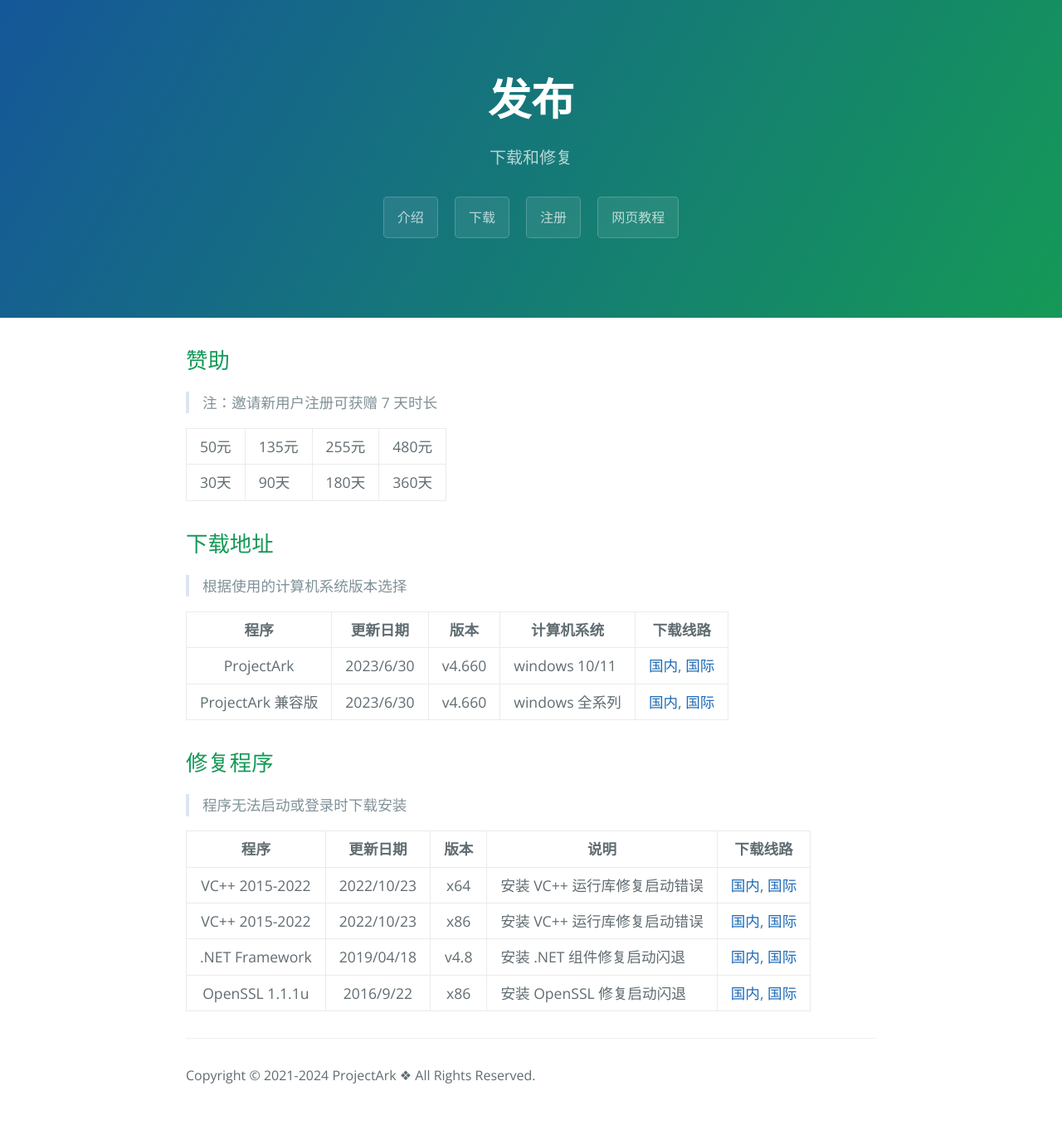
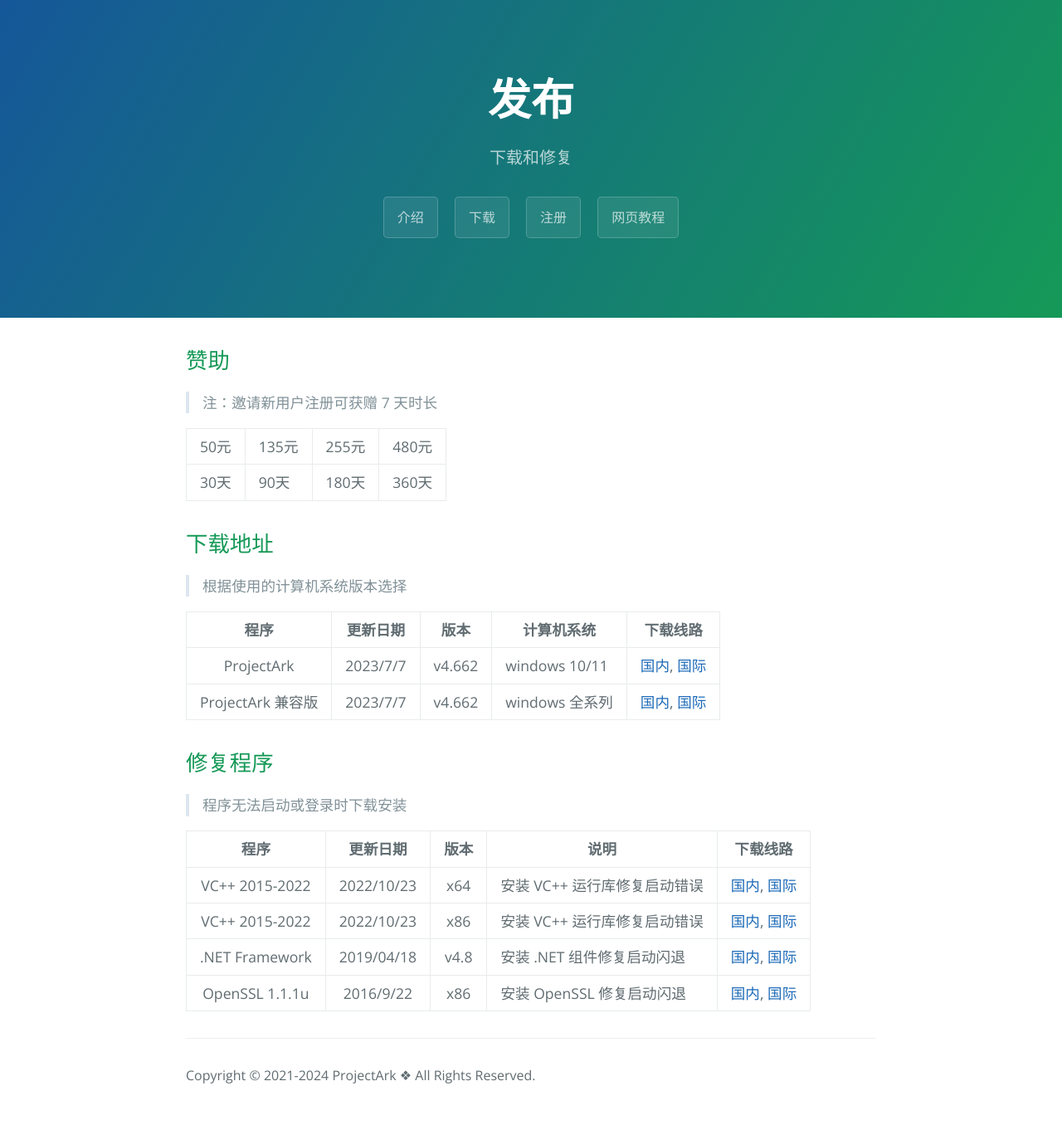
Before and after one commit to ProjectArkClub/ProjectArkClub.github.io, a Jekyll site: the page built from release.md, in a window 1280 px wide. Shown: the whole page at 83% size. Built offline with Jekyll 4.4.1, drawn with Linux system fonts in a browser that asks for light colours.

Commit message:
new version

```diff
--- a/_config.yml
+++ b/_config.yml
@@ -39,8 +39,8 @@
 bucket_url: https://download-projectark-1258640941.cos.ap-shanghai.myqcloud.com
 google_analytics: G-Q0B9W70VGJ
 projectArk: False
-projectArk_version: v4.660
-projectArk_version_update: 2023/6/30
+projectArk_version: v4.662
+projectArk_version_update: 2023/7/7
 projectArk_update_version: v3.7.9.0
 
 # Build settings
```
